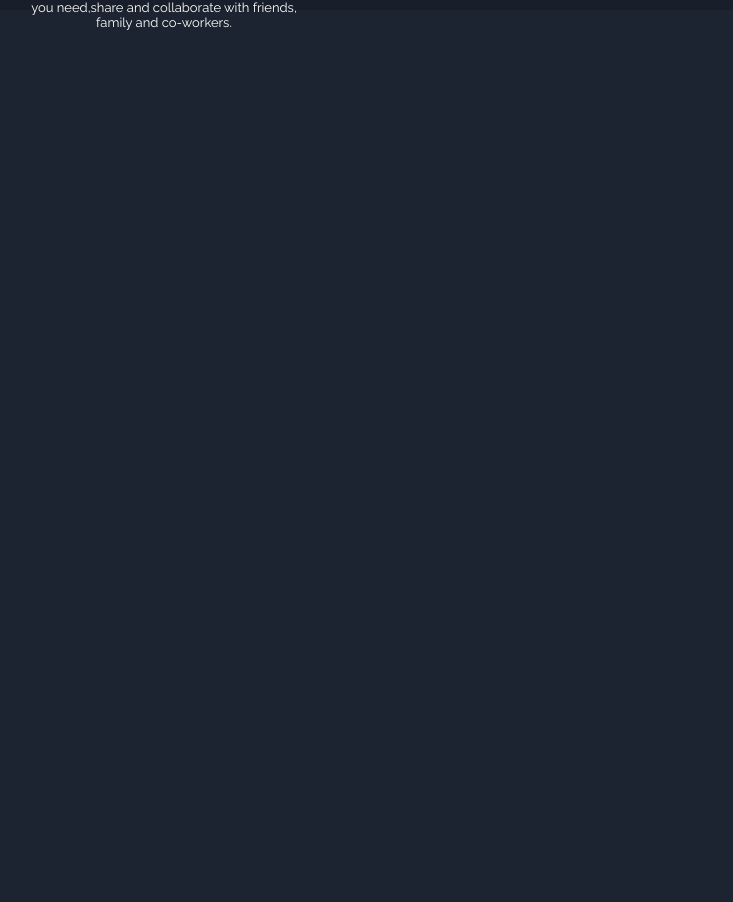
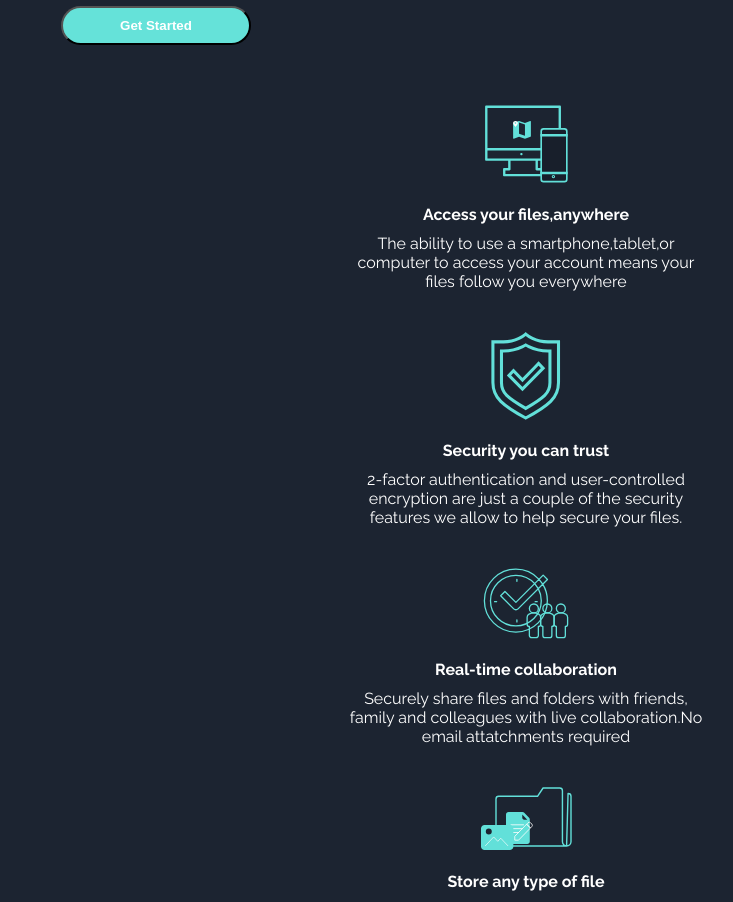
Before and after one commit to CodeNShipWithVinit/Fylo, a React (Vite) app: page / in a window 1280 px wide. Shown: the part 1038-1940 px from the top of the page, without its empty margins (114-847 px from the left). Before the commit the page ends 1261 px from the top, so only its background shows below. Built offline with nearby package versions, Linux system fonts and the light colour scheme.

Commit message:
Implemented the services section

```diff
--- a/src/App.css
+++ b/src/App.css
@@ -3,6 +3,9 @@
 
 body{
   background-color: hsl(217, 28%, 15%);
+  overflow-x: hidden;
+  margin: 0;
+  padding: 0;
 }
 .header{
   display: flex;
@@ -47,7 +50,7 @@ ul{
   position: relative;
   z-index: -999;
   bottom: 40px;
-  width: 130vw;
+  width: 120vw;
   object-fit: cover;
 }
 .introText{
@@ -57,7 +60,44 @@ ul{
   font-size: x-small;
   color: white;
   bottom: 160px;
+  margin: 0;
 }
 .introText p{
   font-size: small;
 }
+.started{
+  background-color: hsl(176, 68%, 64%);
+  width: 70%;
+  height: auto;
+  padding: 10px;
+  border-radius: 20px;
+  color: white;
+  font-weight: 700;
+  margin: 20px;
+}
+.services{
+  display: flex;
+  flex-direction: column;
+  justify-content: center;
+  align-items: center;
+  margin: 0;
+  font-family: "Raleway";
+  color: white;
+  position: relative;
+  bottom: 140px;
+  text-align: center;
+  /* font-size: small; */
+}
+.accessAnywhere{
+  display: flex;
+  flex-direction: column;
+  justify-content: center;
+  align-items: center;
+  margin-bottom: 25px;
+}
+.accessAnywhere h4{
+  margin-bottom: 5px;
+}
+.accessAnywhere p{
+  margin-top: 5px;
+}
--- a/src/App.jsx
+++ b/src/App.jsx
@@ -2,6 +2,10 @@ import './App.css'
 import logo from "../src/assets/logo.svg"
 import intro from "../src/assets/illustration-intro.png";
 import introBgMobile from "../src/assets/bg-curvy-mobile.svg";
+import IconAccessAnywhere from "../src/assets/icon-access-anywhere.svg"
+import IconSecurity from "../src/assets/icon-security.svg"
+import IconCollaboration from "../src/assets/icon-collaboration.svg"
+import IconAnyFile from "../src/assets/icon-any-file.svg"
 
 function App() {
 
@@ -36,7 +40,52 @@ function App() {
              <span>you need,share and collaborate with friends,</span><br />
              <span>family and co-workers.</span>
           </p>
+          <button className='started'>Get Started</button>
         </div>
+      </section>
+
+      <section className='services'>
+          <div className='accessAnywhere'>
+              <img src={IconAccessAnywhere} alt="IconAccessAnywhere" />
+              <h4>Access your files,anywhere</h4>
+              <p>
+                <span>The ability to use a smartphone,tablet,or</span><br />
+                <span>computer to access your account means your</span><br />
+                <span>files follow you everywhere</span>
+              </p>
+          </div>
+
+          <div className='accessAnywhere'>
+              <img src={IconSecurity} alt="IconSecurity" />
+              <h4>Security you can trust</h4>
+              <p>
+                <span>2-factor authentication and user-controlled</span><br />
+                <span>encryption are just a couple of the security</span><br />
+                <span>features we allow to help secure your files.</span>
+              </p>
+          </div>
+
+          <div className='accessAnywhere'>
+              <img src={IconCollaboration} alt="IconCollaboration" />
+              <h4>Real-time collaboration</h4>
+              <p>
+                <span>Securely share files and folders with friends,</span><br />
+                <span>family and colleagues with live collaboration.No</span><br />
+                <span>email attatchments required</span>
+              </p>
+          </div>
+
+          <div className='accessAnywhere'>
+              <img src={IconAnyFile} alt="IconAnyFile" />
+              <h4>Store any type of file</h4>
+              <p>
+                <span>Whether you're sharing holidays photos or work</span><br />
+                <span>documents,Fylo has you covered allowing for all</span><br />
+                <span>file types to be securely stored and shared.</span>
+              </p>
+          </div>
+
+
 
       </section>
 
```
